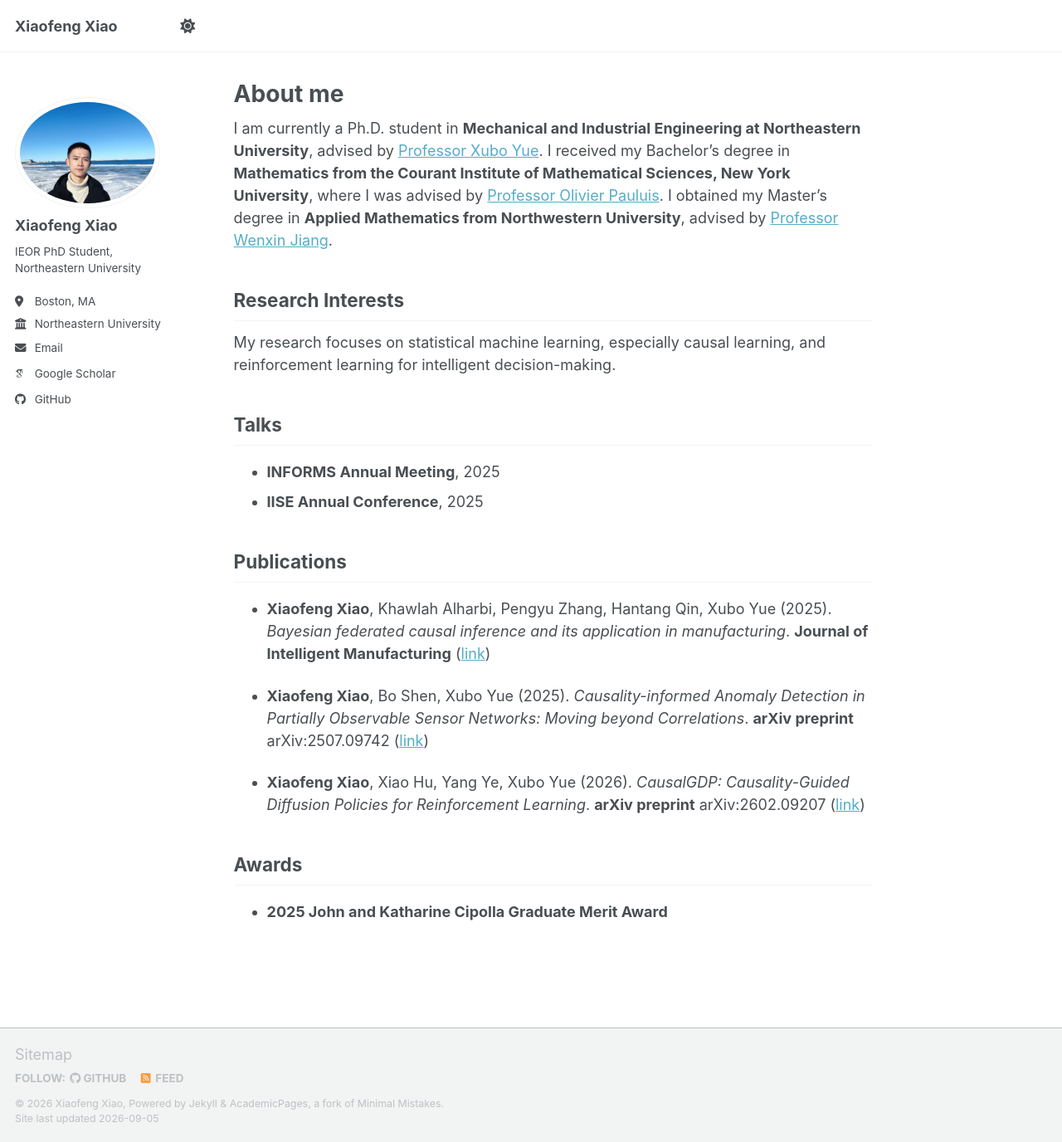
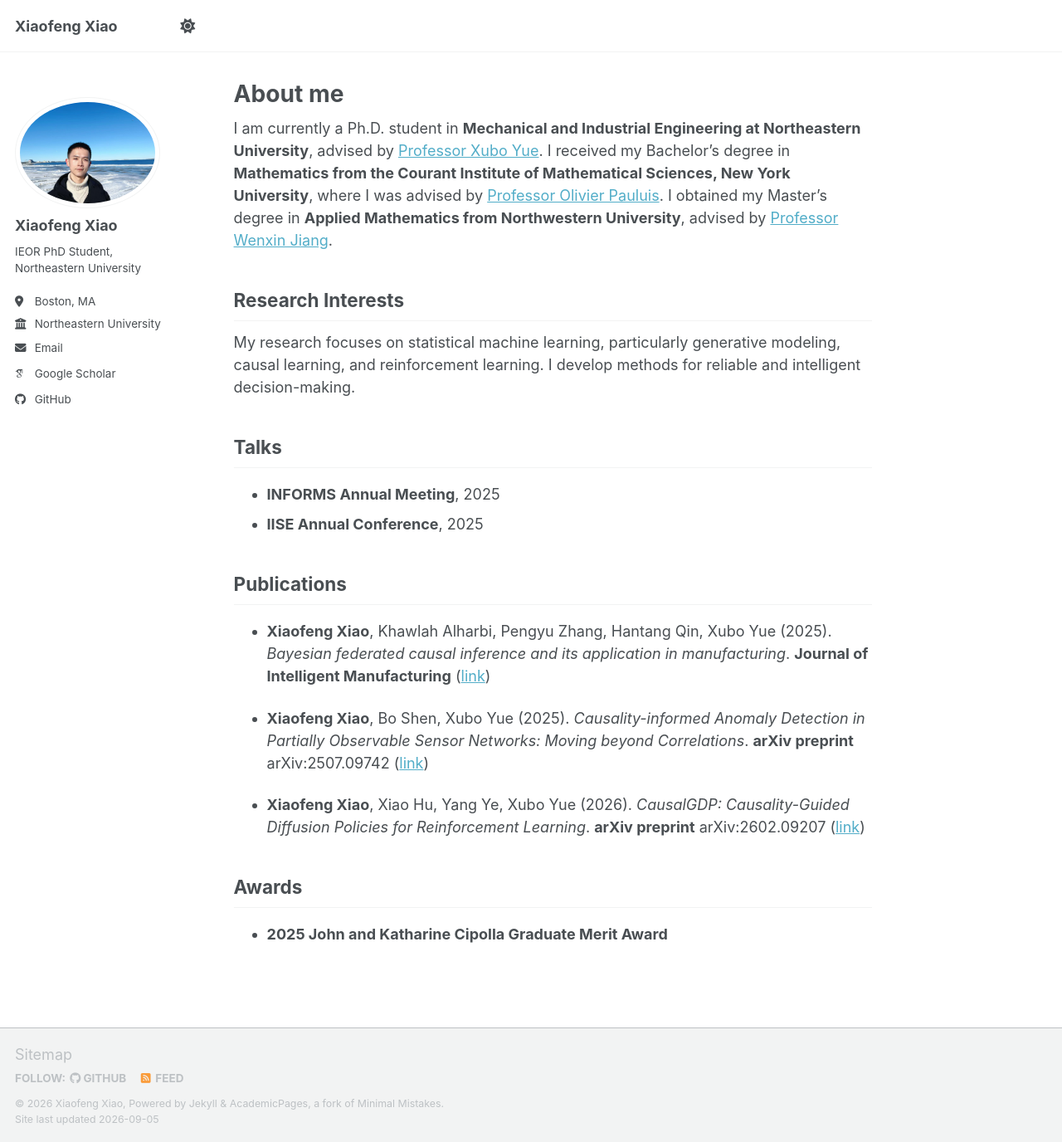
Before and after one commit to xx987/xx987.github.io, a Jekyll site: the page built from _pages/about.md, in a window 1280 px wide and 1376 px high. Shown: the whole window at 83% size. Built offline with Jekyll 4.4.1, drawn with Linux system fonts in a browser that asks for light colours; some web fonts are replaced; a script bundle is joined from its source files by our own code; library files that are not in the unit come from our copies.

Commit message:
Update about.md

```diff
--- a/_pages/about.md
+++ b/_pages/about.md
@@ -11,7 +11,7 @@ I am currently a Ph.D. student in **Mechanical and Industrial Engineering at Nor
 
 ## Research Interests
 
-My research focuses on statistical machine learning, especially causal learning, and reinforcement learning for intelligent decision-making.
+My research focuses on statistical machine learning, particularly generative modeling, causal learning, and reinforcement learning. I develop methods for reliable and intelligent decision-making.
 
 ## Talks
 
```
